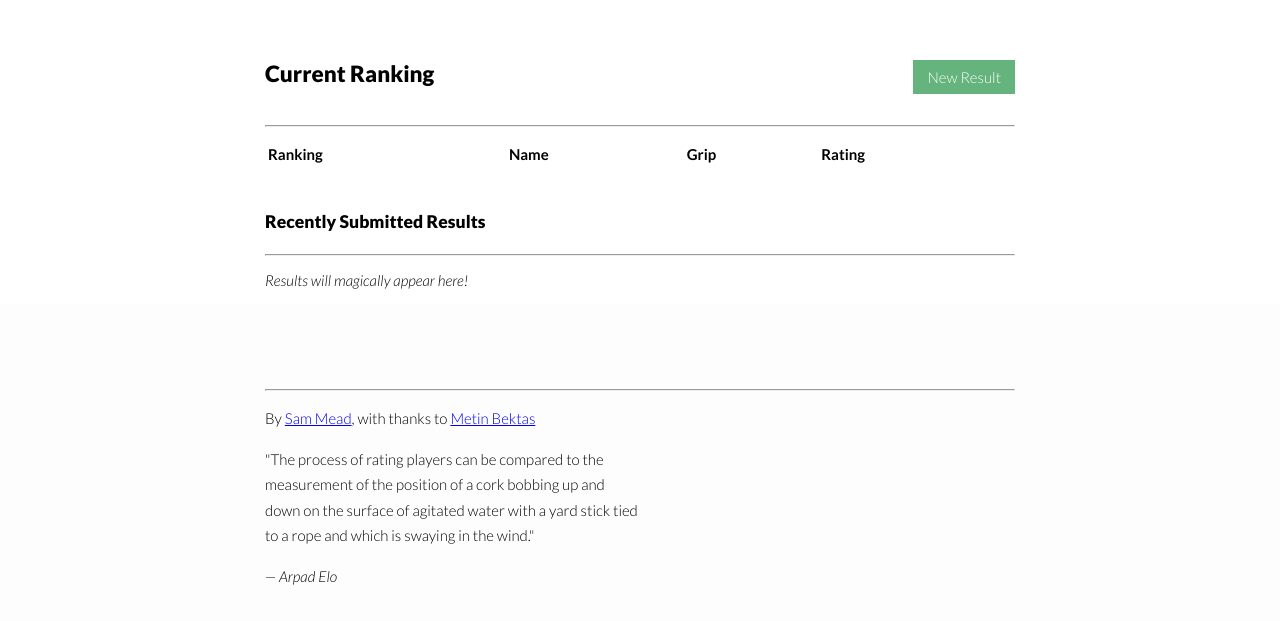
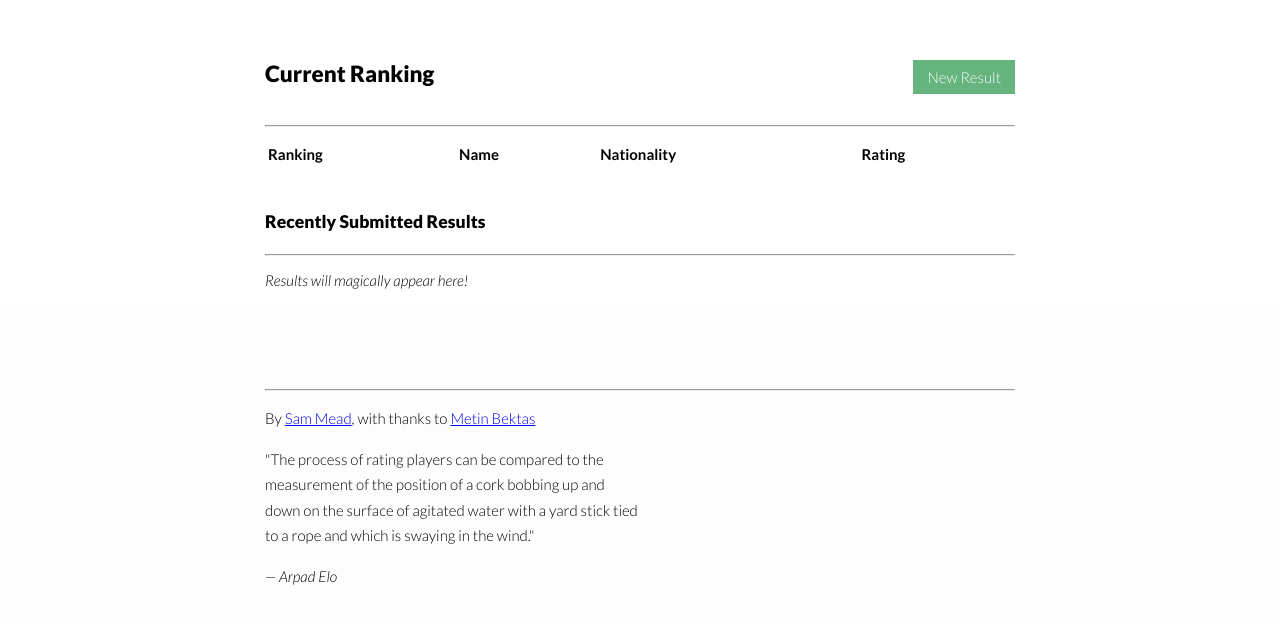
Before and after one commit to samjamead/eloRankingApp, a plain HTML site: page index.html in a window 1280 px wide. Shown: the part 75-696 px from the top of the page. Drawn offline with Linux system fonts and the light colour scheme; no server answers.

Commit message:
Update grip to nationality

```diff
--- a/index.html
+++ b/index.html
@@ -35,7 +35,7 @@
               <tr>
                 <th>Ranking</th>
                 <th>Name</th>
-                <th>Grip</th>
+                <th>Nationality</th>
                 <th>Rating</th>
               </tr>
             </thead>
```
